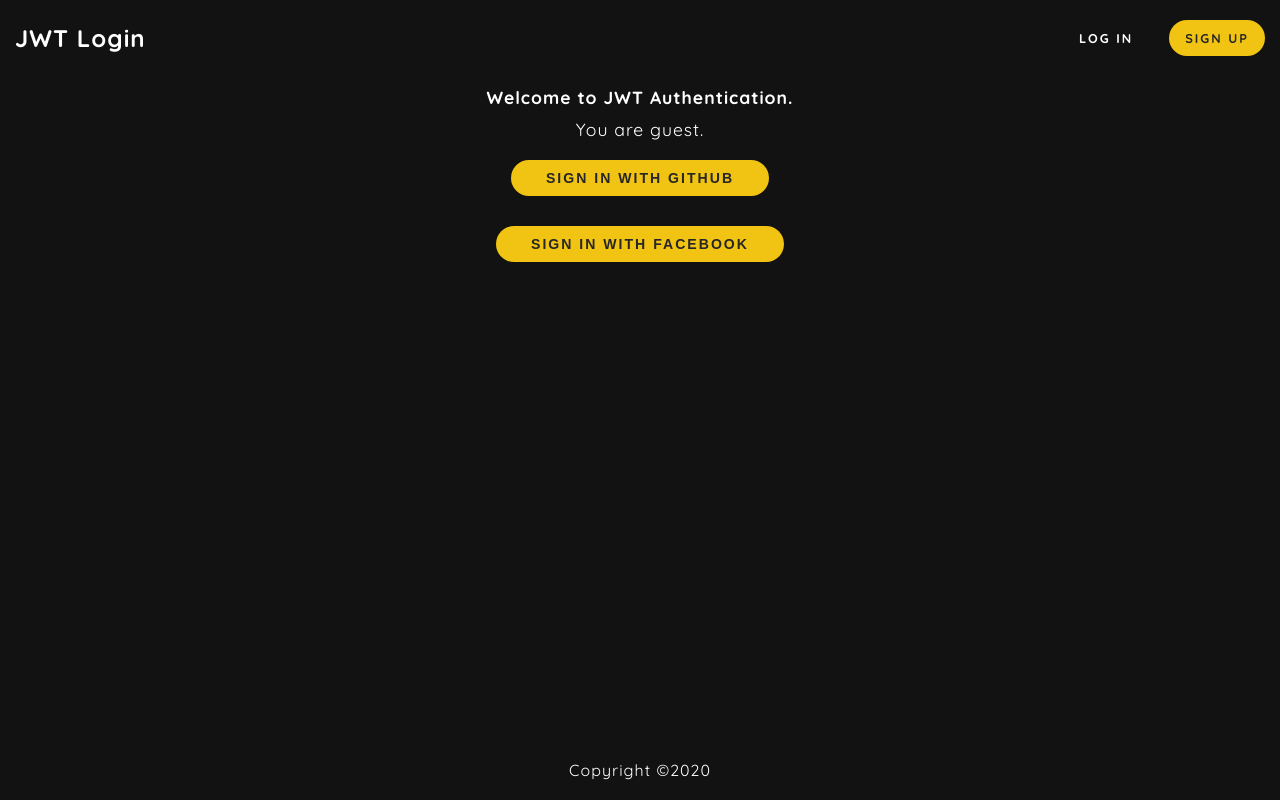
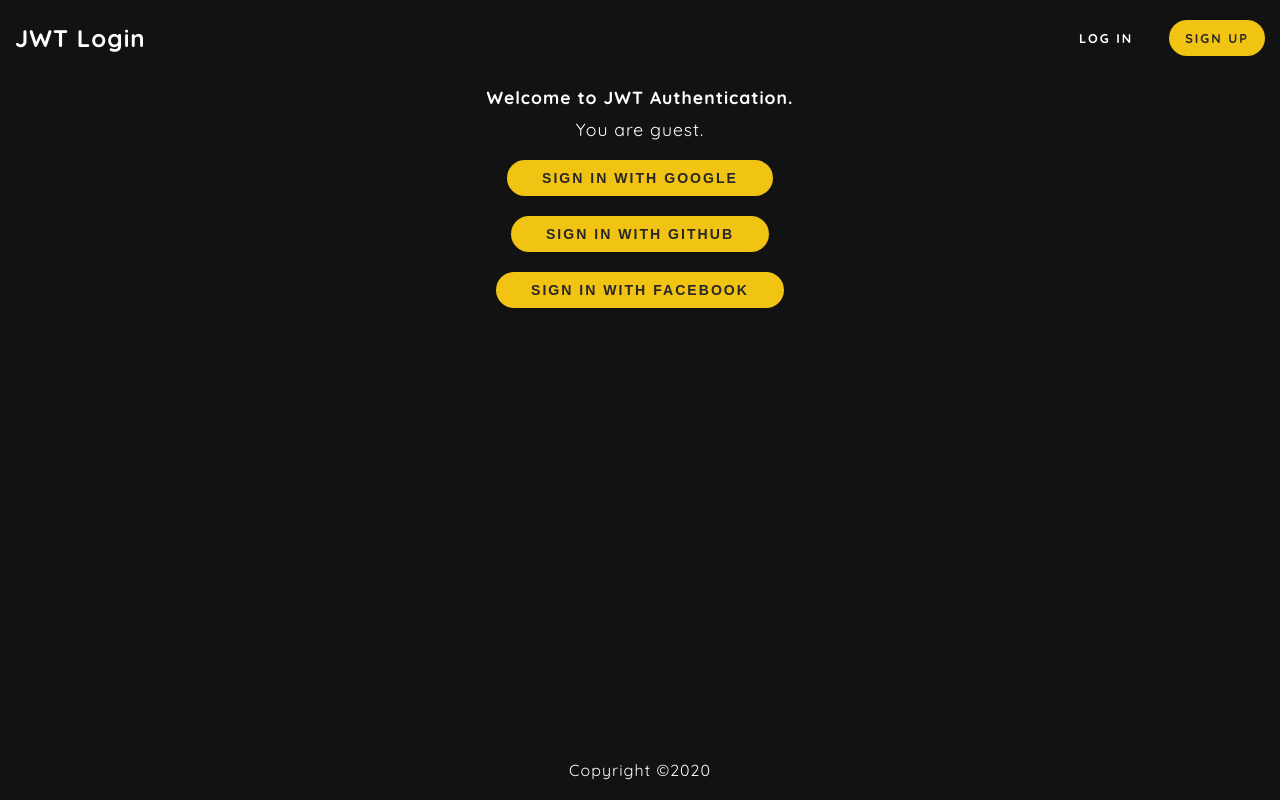
Before and after one commit to kr-ashwani/JWT-login-frontend, a React (Create React App) app: page / in a window 1280 px wide. Built offline with nearby package versions, Linux system fonts and the light colour scheme; no server answers.

Commit message:
sign in added

```diff
--- a/public/index.html
+++ b/public/index.html
@@ -6,6 +6,10 @@
     <meta name="viewport" content="width=device-width, initial-scale=1" />
     <meta name="theme-color" content="#000000" />
     <meta name="JWT Login" content="Login app" />
+    <script
+      src="https://kit.fontawesome.com/bd7a6ec15e.js"
+      crossorigin="anonymous"
+    ></script>
     <title>JWT Login</title>
   </head>
   <body>
--- a/src/App.js
+++ b/src/App.js
@@ -1,7 +1,7 @@
 import { Route, Routes } from "react-router-dom";
 import "./App.css";
 import Footer from "./components/Footer/Footer";
-import AuthRedirect from "./components/Github/AuthRedirect";
+import AuthRedirect from "./auth/AuthRedirect";
 import Header from "./components/Header/Header";
 import Home from "./pages/Home/Home";
 import Login from "./pages/Login/Login";
--- /dev/null
+++ b/src/auth/getAuthUrl.js
@@ -0,0 +1,39 @@
+function getGoogleAuthUrl() {
+  const rootUrl = "https://accounts.google.com/o/oauth2/v2/auth";
+  const options = {
+    redirect_uri: process.env.REACT_APP_GOOGLE_SERVER_REDIRECT,
+    client_id: process.env.REACT_APP_GOOGLE_CLIENT_ID,
+    access_type: "offline",
+    response_type: "code",
+    prompt: "consent",
+    scope: [
+      "https://www.googleapis.com/auth/userinfo.email",
+      "https://www.googleapis.com/auth/userinfo.profile",
+    ].join(" "),
+  };
+
+  const qs = new URLSearchParams(options);
+  return `${rootUrl}?${qs.toString()}`;
+}
+
+function getGithubAuthUrl() {
+  const CLIENT_ID = process.env.REACT_APP_GITHUB_CLIENT_ID;
+  const SERVER_REDIRECT = process.env.REACT_APP_GITHUB_SERVER_REDIRECT;
+  const SELF_REDIRECT = process.env.REACT_APP_SELF_REDIRECT;
+
+  return `https://github.com/login/oauth/authorize?client_id=${CLIENT_ID}&redirect_uri=${SERVER_REDIRECT}?path=${SELF_REDIRECT}&scope=user:email`;
+}
+function getFacebookAuthUrl() {
+  const APP_ID = process.env.REACT_APP_FB_APP_ID;
+  const SERVER_REDIRECT = process.env.REACT_APP_FB_SERVER_REDIRECT;
+  const STATE_PARAMS = process.env.REACT_APP_FB_STATE_PARAMS;
+  const SELF_REDIRECT = process.env.REACT_APP_SELF_REDIRECT;
+
+  return `https://www.facebook.com/v13.0/dialog/oauth?client_id=${APP_ID}&redirect_uri=${SERVER_REDIRECT}&state=${STATE_PARAMS}?path=${SELF_REDIRECT}&scope=email,public_profile`;
+}
+
+const googleUrl = getGoogleAuthUrl();
+const githubUrl = getGithubAuthUrl();
+const facebookUrl = getFacebookAuthUrl();
+
+export { googleUrl, githubUrl, facebookUrl };
--- a/src/components/Facebook/Facebook.js
+++ b/src/components/AuthProviderButton/AuthProviderButton.js
@@ -1,25 +1,14 @@
-import React, { useEffect, useState } from "react";
+import React from "react";
+import "./AuthProviderButton.css";
 
-const APP_ID = process.env.REACT_APP_FB_APP_ID;
-const SERVER_REDIRECT = process.env.REACT_APP_FB_SERVER_REDIRECT;
-const STATE_PARAMS = process.env.REACT_APP_FB_STATE_PARAMS;
-const SELF_REDIRECT = process.env.REACT_APP_SELF_REDIRECT;
-const TEMP = "https://spicy-dragon.netlify.com";
-
-const Facebook = () => {
-  const url = `https://www.facebook.com/v13.0/dialog/oauth?client_id=${APP_ID}&redirect_uri=${SELF_REDIRECT}&state=${STATE_PARAMS}?path=${SELF_REDIRECT}&scope=email,public_profile`;
+const AuthProviderButton = ({ url, btnPayload }) => {
   let windowObjectReference = null;
   let previousUrl = null;
-  const [path, setPath] = useState("");
 
   const openSignInWindow = (url, name) => {
-    // remove any existing event listeners
-    // window.removeEventListener("message", receiveMessage);
-
     // window features
     const strWindowFeatures =
       "toolbar=no, menubar=no, width=600, height=700, top=100, left=0";
-
     if (windowObjectReference === null || windowObjectReference.closed) {
       /* if the pointer to the window object in memory does not exist
       or if such pointer exists but the window was closed */
@@ -37,7 +26,6 @@ const Facebook = () => {
       the window or to reload the referenced resource. */
       windowObjectReference.focus();
     }
-
     // add the listener for receiving a message from the popup
     window.addEventListener("message", receiveMessage);
     // assign the previous URL
@@ -49,32 +37,15 @@ const Facebook = () => {
     // different from what we originally opened, for example).
     window.removeEventListener("message", receiveMessage);
     if (event.origin !== process.env.REACT_APP_SELF_DOMAIN) return;
-    console.log(event);
+    console.log(event.data);
     if (!(typeof event.data === "string")) return;
-    setPath(event.data);
-    // if (data.source === "lma-login-redirect") {
-    //   // get the URL params and redirect to our server to use Passport to auth/login
-    //   const redirectUrl = `/auth/google/login${payload}`;
-    //   window.location.pathname = redirectUrl;
-    // }
   }
 
-  useEffect(() => {
-    if (!path) return;
-
-    for (const [key, value] of new URLSearchParams(path))
-      if (key === "code") console.log(value);
-  }, [path]);
-
   return (
-    <>
-      <button onClick={() => openSignInWindow(url, "sign in with fb")}>
-        Sign in with Facebook
-      </button>
-
-      <p>{path}</p>
-    </>
+    <button onClick={() => openSignInWindow(url, btnPayload)}>
+      {btnPayload}
+    </button>
   );
 };
 
-export default Facebook;
+export default AuthProviderButton;
--- a/src/components/Github/Github.js
+++ /dev/null
@@ -1,92 +0,0 @@
-import React, { useEffect, useState } from "react";
-
-const CLIENT_ID = process.env.REACT_APP_GITHUB_CLIENT_ID;
-const SERVER_REDIRECT = process.env.REACT_APP_GITHUB_SERVER_REDIRECT;
-const SELF_REDIRECT = process.env.REACT_APP_SELF_REDIRECT;
-
-const Github = () => {
-  const url = `https://github.com/login/oauth/authorize?client_id=${CLIENT_ID}&redirect_uri=${SELF_REDIRECT}?path=${SELF_REDIRECT}&scope=user:email`;
-  let windowObjectReference = null;
-  let previousUrl = null;
-  const [path, setPath] = useState();
-
-  useEffect(() => {
-    if (path) {
-      async function sendPathToServer() {
-        try {
-          let response = await fetch(
-            process.env.REACT_APP_GITHUB_SERVER_REDIRECT,
-            {
-              method: "POST",
-              headers: {
-                "Content-Type": "application/json",
-              },
-              body: JSON.stringify(path),
-            }
-          );
-          response = await Response.json();
-          console.log(response);
-        } catch (err) {}
-      }
-      sendPathToServer();
-    }
-  }, [path]);
-
-  const openSignInWindow = (url, name) => {
-    // remove any existing event listeners
-    // window.removeEventListener("message", receiveMessage);
-
-    // window features
-    const strWindowFeatures =
-      "toolbar=no, menubar=no, width=600, height=700, top=100, left=0";
-
-    if (windowObjectReference === null || windowObjectReference.closed) {
-      /* if the pointer to the window object in memory does not exist
-      or if such pointer exists but the window was closed */
-      windowObjectReference = window.open(url, name, strWindowFeatures);
-    } else if (previousUrl !== url) {
-      /* if the resource to load is different,
-      then we load it in the already opened secondary window and then
-      we bring such window back on top/in front of its parent window. */
-      windowObjectReference = window.open(url, name, strWindowFeatures);
-      windowObjectReference.focus();
-    } else {
-      /* else the window reference must exist and the window
-      is not closed; therefore, we can bring it back on top of any other
-      window with the focus() method. There would be no need to re-create
-      the window or to reload the referenced resource. */
-      windowObjectReference.focus();
-    }
-
-    // add the listener for receiving a message from the popup
-    window.addEventListener("message", receiveMessage);
-    // assign the previous URL
-    previousUrl = url;
-  };
-
-  function receiveMessage(event) {
-    // Do we trust the sender of this message? (might be
-    // different from what we originally opened, for example).
-    window.removeEventListener("message", receiveMessage);
-    if (event.origin !== process.env.REACT_APP_SELF_DOMAIN) return;
-    if (!(typeof event.data === "string")) return;
-    console.log(event);
-    setPath(event.data);
-    // if (data.source === "lma-login-redirect") {
-    //   // get the URL params and redirect to our server to use Passport to auth/login
-    //   const redirectUrl = `/auth/google/login${payload}`;
-    //   window.location.pathname = redirectUrl;
-    // }
-  }
-
-  return (
-    <>
-      <button onClick={() => openSignInWindow(url, "sign in with github")}>
-        Sign in With GitHub
-      </button>
-      <p>{path}</p>
-    </>
-  );
-};
-
-export default Github;
--- /dev/null
+++ b/src/components/UserInfo/UserInfo.css
@@ -0,0 +1,27 @@
+.userInfo {
+  width: 100%;
+  max-width: 500px;
+  padding: 30px 0 0;
+  display: flex;
+  flex-direction: column;
+  gap: 10px;
+}
+.userInfo > h4 {
+  text-align: center;
+}
+
+.currentuserInfo {
+  margin-bottom: 30px;
+  display: flex;
+  flex-direction: column;
+  gap: 10px;
+}
+.userInfoField > td {
+  overflow-wrap: break-word;
+  word-break: break-all;
+  padding-bottom: 15px;
+}
+.userAvatar {
+  align-self: center;
+  margin-bottom: 30px;
+}
--- /dev/null
+++ b/src/components/UserInfo/UserInfo.js
@@ -0,0 +1,44 @@
+import React from "react";
+import UserAvatar from "../../components/userAvatar/UserAvatar";
+import { useAuth } from "../../context/AuthContext";
+import "./UserInfo.css";
+
+const UserInfo = () => {
+  const { currentUser } = useAuth();
+
+  return (
+    <div className="userInfo">
+      <h4>Welcome to JWT Authentication.</h4>
+      <div className="currentuserInfo">
+        <UserAvatar imgSrc={currentUser.photoUrl} size="300px" />
+        <table>
+          <thead>
+            <tr>
+              <th style={{ width: "40%" }}></th>
+              <th></th>
+            </tr>
+          </thead>
+          <tbody>
+            {Object.entries(currentUser).map((elem, id) => {
+              if (
+                elem[0] === "_id" ||
+                elem[0] === "createdAt" ||
+                elem[0] === "lastLoginAt" ||
+                elem[0] === "photoUrl"
+              )
+                return <></>;
+              return (
+                <tr className="userInfoField" key={`${id}`}>
+                  <td>{elem[0]}</td>
+                  <td>{elem[1]}</td>
+                </tr>
+              );
+            })}
+          </tbody>
+        </table>
+      </div>
+    </div>
+  );
+};
+
+export default UserInfo;
--- a/src/pages/Home/Home.js
+++ b/src/pages/Home/Home.js
@@ -1,9 +1,13 @@
 import React from "react";
-import UserAvatar from "../../components/userAvatar/UserAvatar";
 import { useAuth } from "../../context/AuthContext";
 import "./Home.css";
-import Github from "../../components/Github/Github";
-import Facebook from "../../components/Facebook/Facebook";
+import UserInfo from "../../components/UserInfo/UserInfo";
+import AuthProviderButton from "../../components/AuthProviderButton/AuthProviderButton";
+import {
+  googleUrl,
+  githubUrl,
+  facebookUrl,
+} from "../../../src/auth/getAuthUrl";
 
 const Home = () => {
   const { currentUser } = useAuth();
@@ -11,43 +15,20 @@ const Home = () => {
   return (
     <div className="mainContent">
       {currentUser ? (
-        <div className="userInfo">
-          <h4>Welcome to JWT Authentication.</h4>
-          <div className="currentuserInfo">
-            <UserAvatar imgSrc={currentUser.photoUrl} size="300px" />
-            <table>
-              <thead>
-                <tr>
-                  <th style={{ width: "40%" }}></th>
-                  <th></th>
-                </tr>
-              </thead>
-              <tbody>
-                {Object.entries(currentUser).map((elem, id) => {
-                  if (
-                    elem[0] === "_id" ||
-                    elem[0] === "createdAt" ||
-                    elem[0] === "lastLoginAt" ||
-                    elem[0] === "photoUrl"
-                  )
-                    return <></>;
-                  return (
-                    <tr className="userInfoField" key={`${id}`}>
-                      <td>{elem[0]}</td>
-                      <td>{elem[1]}</td>
-                    </tr>
-                  );
-                })}
-              </tbody>
-            </table>
-          </div>
-        </div>
+        <UserInfo />
       ) : (
         <div className="userInfo">
           <h4>Welcome to JWT Authentication.</h4>
           <p style={{ textAlign: "center" }}>You are guest.</p>
-          <Github />
-          <Facebook />
+          <AuthProviderButton
+            url={googleUrl}
+            btnPayload="Sign in with Google"></AuthProviderButton>
+          <AuthProviderButton
+            url={githubUrl}
+            btnPayload="Sign in with Github"></AuthProviderButton>
+          <AuthProviderButton
+            url={facebookUrl}
+            btnPayload="Sign in with Facebook"></AuthProviderButton>
         </div>
       )}
     </div>
```
Also changed, not shown: src/pages/Home/Home.css (+0 -27 lines), src/auth/AuthRedirect.js (renamed from src/components/Github/AuthRedirect.js), src/components/AuthProviderButton/AuthProviderButton.css (added).
